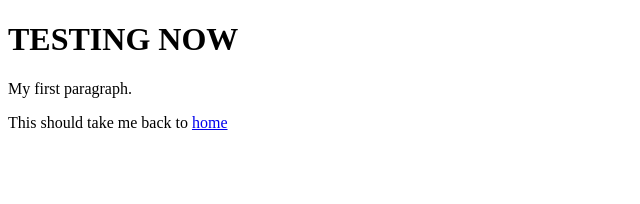
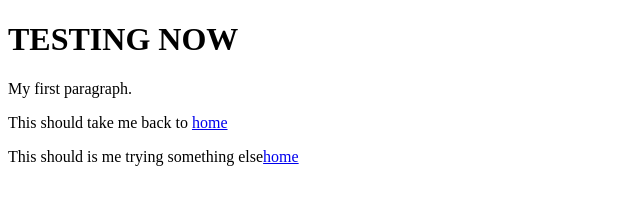
Before and after one commit to veronicanutting/HBS-web-demo, a plain HTML site: page page1.html in a window 1280 px wide. Shown: the whole page, without its empty margins (0-640 px from the left). Drawn offline with Linux system fonts and the light colour scheme.

Commit message:
trying something else

```diff
--- a/page1.html
+++ b/page1.html
@@ -4,7 +4,8 @@
 
 <h1>TESTING NOW</h1>
 <p>My first paragraph.</p>
-  This should take me back to   <a href="index.html">home</a>
+  <p>This should take me back to   <a href="index.html">home</a></p>
+  <p>This should is me trying something else<a href="/">home</a></p>
 
 
 </body>
```
